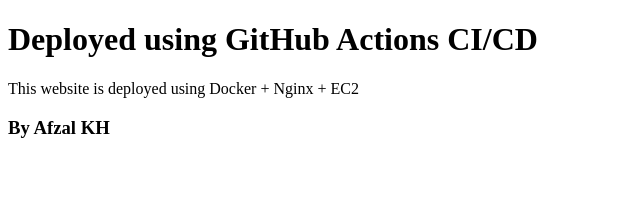
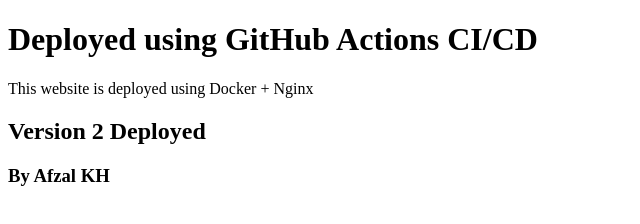
Before and after one commit to afzalthiruvathra786/devops-static-website, a plain HTML site: page index.html in a window 1280 px wide. Shown: the whole page, without its empty margins (0-640 px from the left). Drawn offline with Linux system fonts and the light colour scheme.

Commit message:
Auto deploy test

```diff
--- a/index.html
+++ b/index.html
@@ -5,7 +5,8 @@
 	</head>
 	<body>
 		  <h1>Deployed using GitHub Actions CI/CD</h1>
-		    <p>This website is deployed using Docker + Nginx + EC2</p>
+		    <p>This website is deployed using Docker + Nginx</p>
+		    <h2>Version 2 Deployed</h2>
 		      <h3>By Afzal KH</h3>
 	</body>
 </html>
```
Also changed, not shown: 3 other files.
